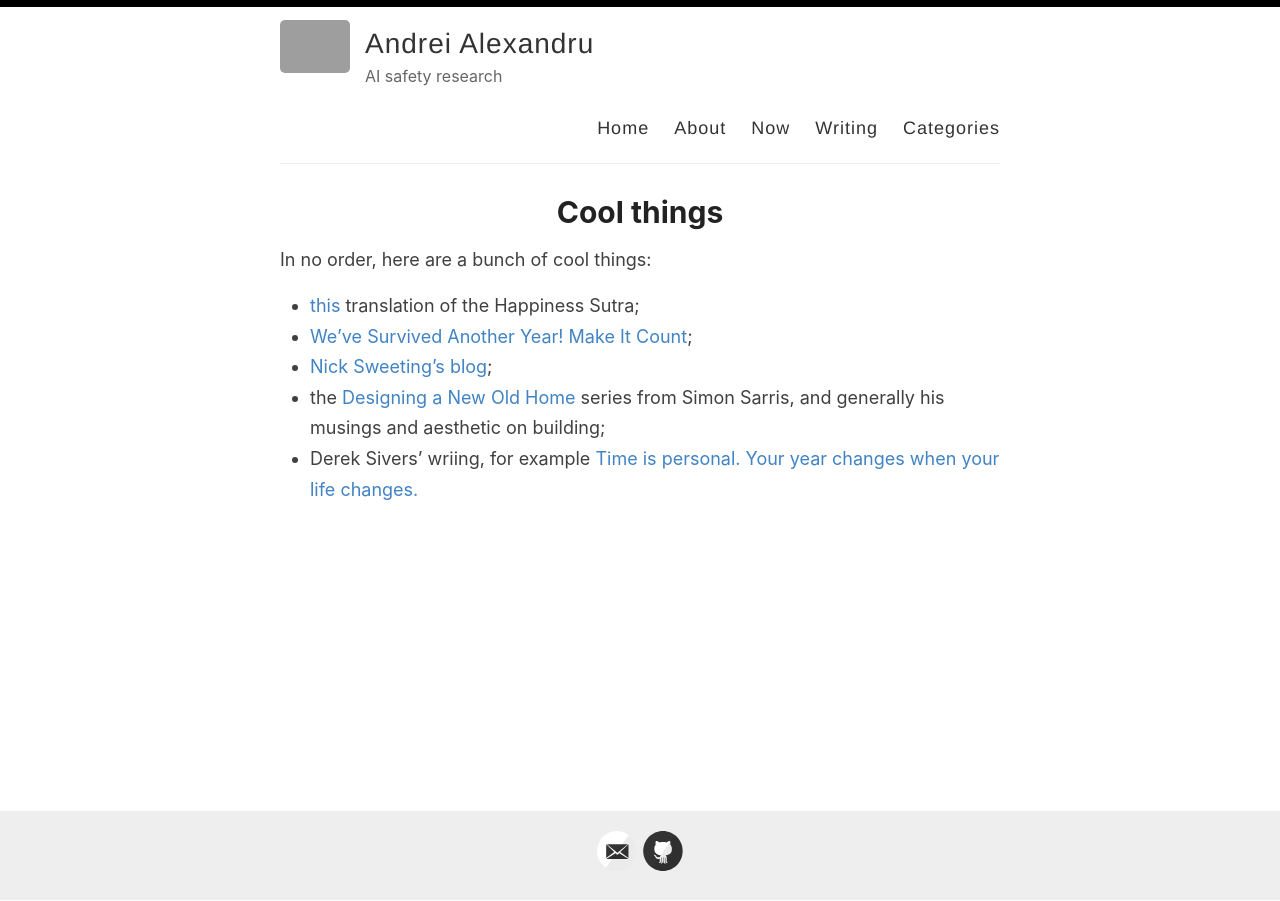
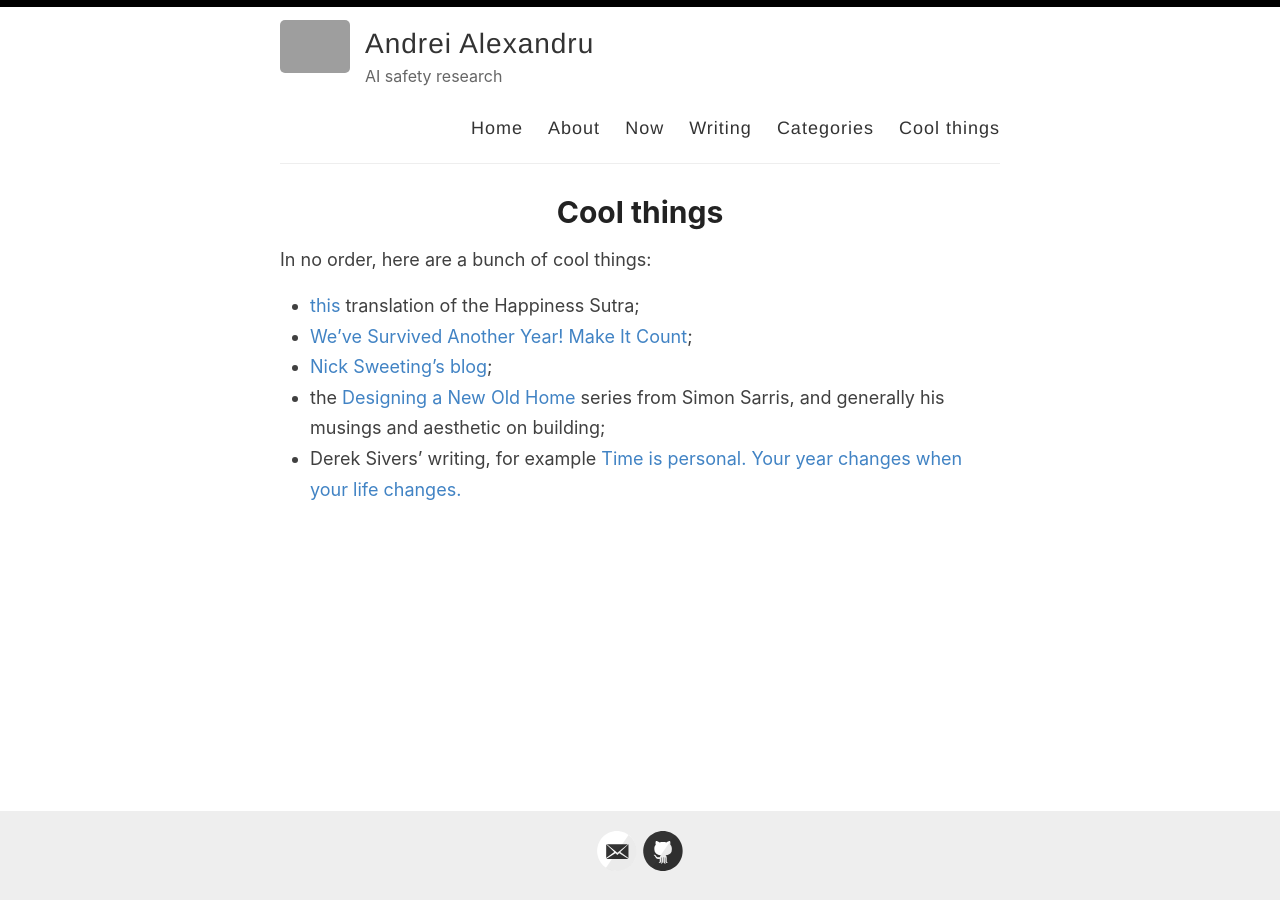
Before and after one commit to inwaves/inwaves.github.io, a Jekyll site: the page built from _pages/cool_things.md, in a window 1280 px wide. Built offline with Jekyll 4.4.1, drawn with Linux system fonts in a browser that asks for light colours; grey boxes are pictures that could not be loaded.

Commit message:
Fix type, update navbar

```diff
--- a/_layouts/default.html
+++ b/_layouts/default.html
@@ -33,6 +33,7 @@
               <a href="{{ site.baseurl }}/now">Now</a>
               <a href="{{ site.baseurl }}/writing">Writing</a>
               <a href="{{ site.baseurl }}/categories">Categories</a>
+              <a href="{{ site.baseurl }}/cool-things">Cool things</a>
             </nav>
           </header>
         </div>
--- a/_pages/cool_things.md
+++ b/_pages/cool_things.md
@@ -9,4 +9,4 @@ In no order, here are a bunch of cool things:
 - [We've Survived Another Year! Make It Count](https://www.cracked.com/blog/the-true-meaning-christmas-that-everyone-forgets);
 - [Nick Sweeting's blog](https://docs.sweeting.me/s/blog#About);
 - the [Designing a New Old Home](https://simonsarris.medium.com/designing-a-new-old-home-part-1-cf298b58ed41) series from Simon Sarris, and generally his musings and aesthetic on building;
-- Derek Sivers' wriing, for example [Time is personal. Your year changes when your life changes.](https://sive.rs/mny)
+- Derek Sivers' writing, for example [Time is personal. Your year changes when your life changes.](https://sive.rs/mny)
```
